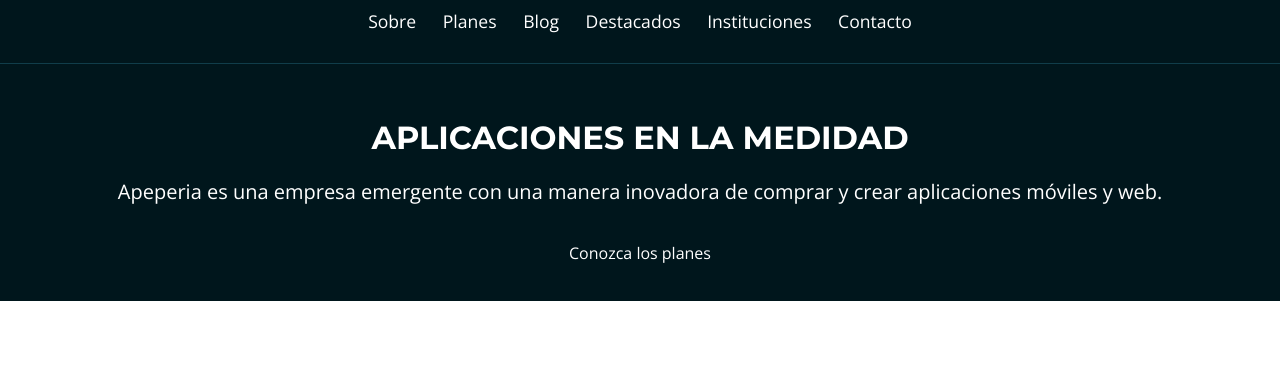
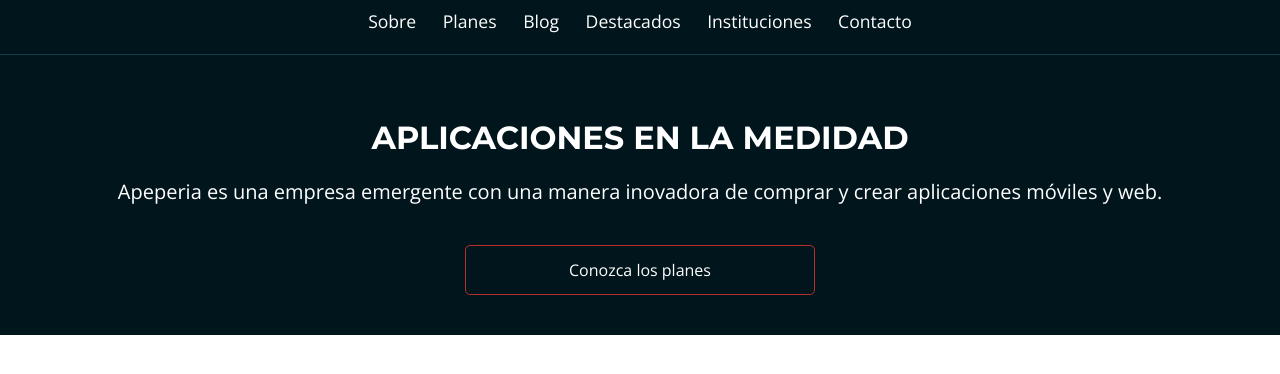
Before and after one commit to Douglas-i/Proyecto-Apeperia, a plain HTML site: page index.html in a window 1280 px wide. Shown: the part 74-448 px from the top of the page. Drawn offline with nearby package versions, Linux system fonts and the light colour scheme.

Commit message:
Agreacion de variables

```diff
--- a/css/bases.css
+++ b/css/bases.css
@@ -1,3 +1,52 @@
+:root {
+    /* - Colores de fondo */
+    --background-llamada-mobile: #00161C;
+    --background-blanco: #FFFFFF;
+    --background-azul-claro: #DFE3F5;
+    --background-ceniza-claro: #F7F4F4;
+    --background-ceniza-medio: #D9D9D9;
+
+    /* - Borda */
+    --border-cabecera-mobile: #103D4A;
+
+    /* - Botón */
+    --boton-rojo: #B72E2E;
+
+    /* - Fuente */
+    --fuente-ceniza-claro: #666666;
+    --fuente-ceniza-oscuro: #4F4C4C;
+
+    /* - Planes */
+    --planes-card-start: #035A76;
+    --planes-card-ultra: #690F8E;
+    --planes-card-mega: #B00024;
+
+    /* - Enlace */
+    --fuente-enlace: #0006FF;
+
+    /* Footer */
+    --background-footer: #333333;
+
+    /* Fuentes */
+    --montserrat: 'Montserrat', sans-serif;
+    --open-sans: 'Open Sans', sans-serif;
+}
+
 body {
-    font-family: 'Open Sans', sans-serif;
+    font-family: var(--open-sans);
 }
+.container {
+    padding-right: 6%;
+    padding-left: 6%;
+}
+
+.boton {
+    text-align: center;
+    display: block;
+    width: 100%;
+    max-width: 350px;
+    box-sizing: border-box;
+    padding: 1rem 2rem;
+    border:  1px solid var(--boton-rojo);
+    border-radius: 5px;
+}
--- a/css/head.css
+++ b/css/head.css
@@ -31,6 +31,6 @@
     display: inline-block;
 
     margin-right: .7rem;
-    margin-bottom: 1.25rem;
+    margin-bottom: .7rem;
     margin-left: .7rem;
 }
--- a/index.html
+++ b/index.html
@@ -4,7 +4,7 @@
     <meta charset="UTF-8">
     <meta http-equiv="X-UA-Compatible" content="IE=edge">
     <meta name="viewport" content="width=device-width, initial-scale=1.0">
-    <title>Document</title>
+    <title>Home | Apeperias</title>
 
     <!-- Fuentes -->
     <link rel="preconnect" href="https://fonts.googleapis.com">
@@ -19,7 +19,7 @@
     <link rel="stylesheet" href="css/bases.css">
 </head>
 <body>
-    <header class="head">
+    <header class="head container">
         <img class="head__logo" src="img/logo-apeperia.svg" alt="Logo de Apeperia">
         <nav class="head__navegacion">
             <li class="head__enlace"><a href="#">Sobre</a></li>
@@ -35,7 +35,7 @@
         <section class="llamada">
             <h1 class="llamada__titulo">Aplicaciones en la Medidad</h1>
             <p class="llamada__texto">Apeperia es una empresa emergente con una manera inovadora de comprar y crear aplicaciones móviles y web.</p>
-            <a class="llamda__boton" href="#">Conozca los planes</a>
+            <a class="llamda__boton boton" href="#">Conozca los planes</a>
         </section>
     </main>
 </body>
```
